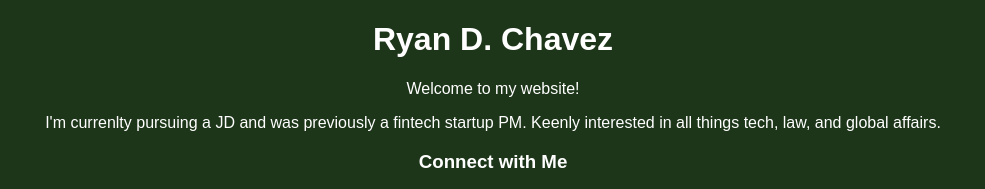
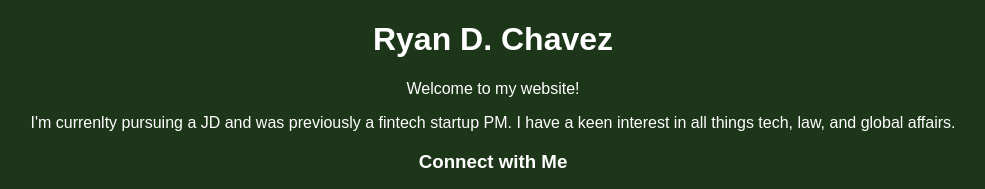
Before and after one commit to RyanDChavez/personalweb, a plain HTML site: page index.html in a window 1280 px wide. Shown: the top 189 px of the page, without its empty margins (147-1132 px from the left). Drawn offline with Linux system fonts and the light colour scheme.

Commit message:
Update index.html

```diff
--- a/index.html
+++ b/index.html
@@ -23,7 +23,7 @@
     </header>
     <main>
       <p>Welcome to my website!</p>
-      <p class="bounce-up"> I'm currenlty pursuing a JD and was previously a fintech startup PM. Keenly interested in all things tech, law, and global affairs.</p>
+      <p class="bounce-up"> I'm currenlty pursuing a JD and was previously a fintech startup PM. I have a keen interest in all things tech, law, and global affairs.</p>
       <h3 class="bounce-up">Connect with Me</h3>
            </main>
 <div>
```
